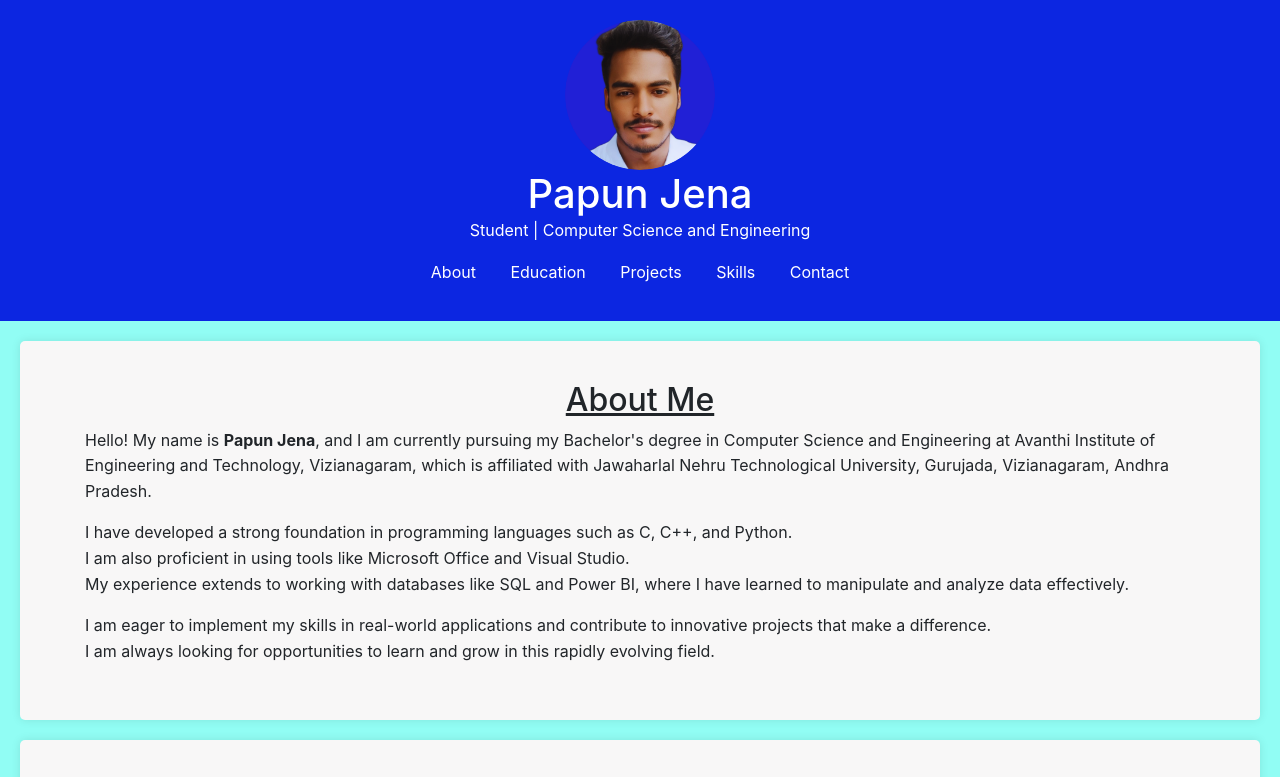
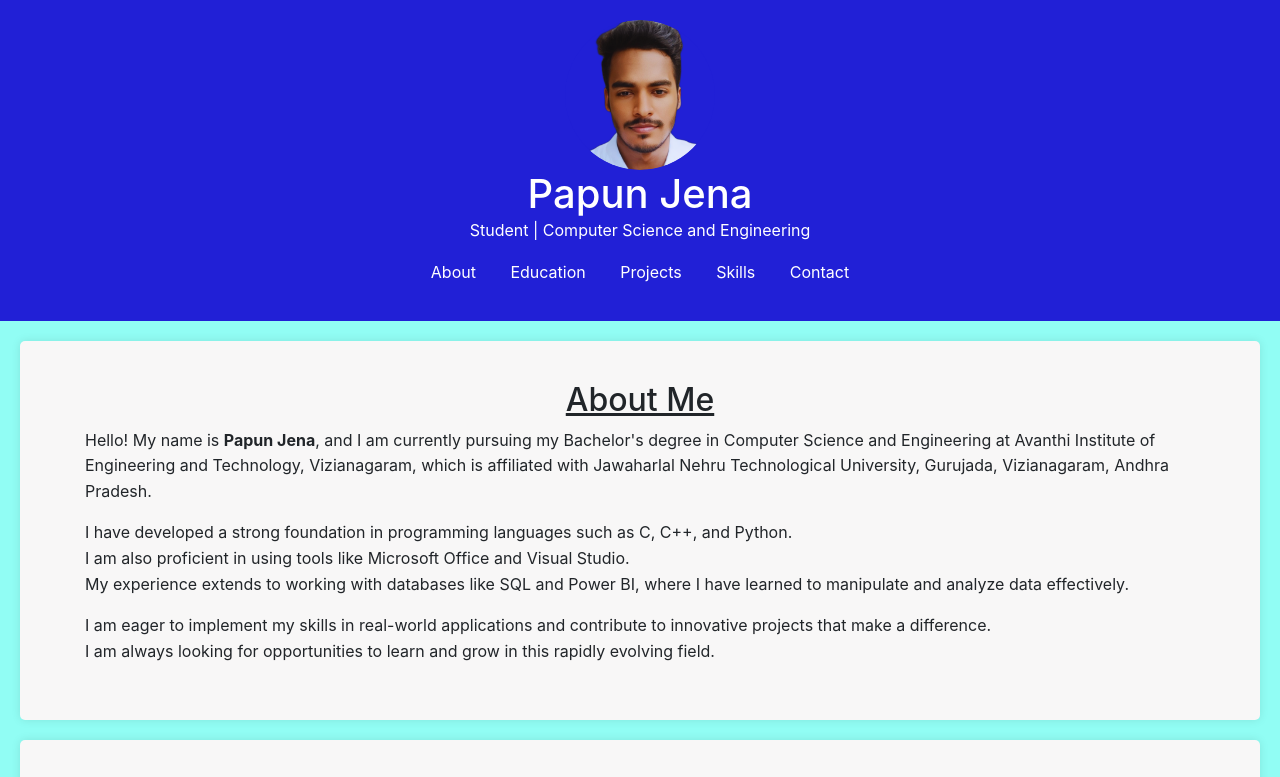
Before and after one commit to Papun03/portfolio, a plain HTML site: page index.html in a window 1280 px wide. Shown: the top 777 px of the page. Drawn offline with nearby package versions, Linux system fonts and the light colour scheme.

Commit message:
index.html

```diff
--- a/index.html
+++ b/index.html
@@ -16,7 +16,7 @@
         }
 
         header {
-            background: #0c26e1;
+            background: #2120d6;
             color: #fff;
             padding: 20px 0;
             text-align: center;
```
